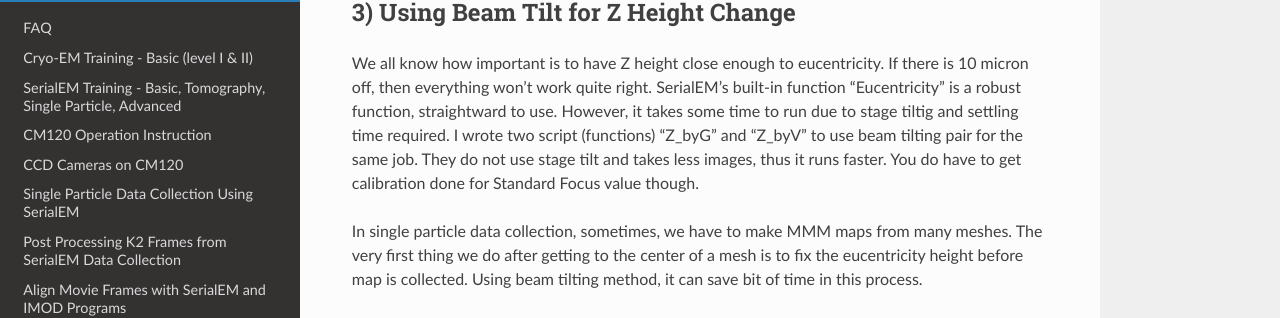
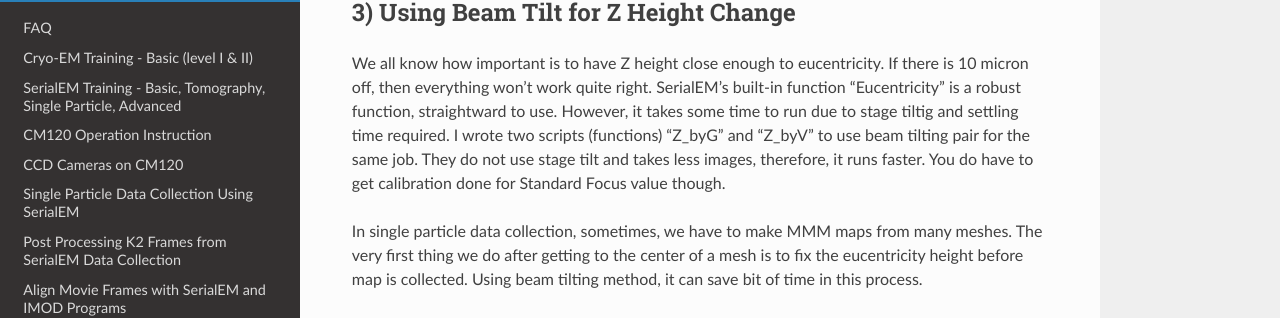
Before and after one commit to xuchen66/sphinx-emdocs, a Sphinx documentation site: the page built from source/serialEM-note-speed-speed-speed.rst, in a window 1280 px wide and 900 px high, scrolled down 1839 px. Shown: the part 204-522 px from the top of the window. Built offline with Sphinx 7.4.7 and the Read the Docs theme 2.0.0, drawn with Linux system fonts in a browser that asks for light colours; pages that are not in the unit, such as notebooks, are missing from menus.

Commit message:
Update serialEM-note-speed-speed-speed.rst

```diff
--- a/source/serialEM-note-speed-speed-speed.rst
+++ b/source/serialEM-note-speed-speed-speed.rst
@@ -87,7 +87,7 @@ This is new feature added not long ago. In late versions, there is a check box "
 --------------------------------------
 
 We all know how important is to have Z height close enough to eucentricity. If there is 10 micron off, then everything won't work quite right.
-SerialEM's built-in function "Eucentricity" is a robust function, straightward to use. However, it takes some time to run due to stage tiltig and settling time required. I wrote two script (functions) "Z_byG" and "Z_byV" to use beam tilting pair for the same job. They do not use stage tilt and takes less images, thus it runs faster. You do have to get calibration done for Standard Focus value though.
+SerialEM's built-in function "Eucentricity" is a robust function, straightward to use. However, it takes some time to run due to stage tiltig and settling time required. I wrote two scripts (functions) "Z_byG" and "Z_byV" to use beam tilting pair for the same job. They do not use stage tilt and takes less images, therefore, it runs faster. You do have to get calibration done for Standard Focus value though.
 
 In single particle data collection, sometimes, we have to make MMM maps from many meshes. The very first thing we do after getting to the center of a mesh is to fix the eucentricity height before map is collected. Using beam tilting method, it can save bit of time in this process.
 
```
